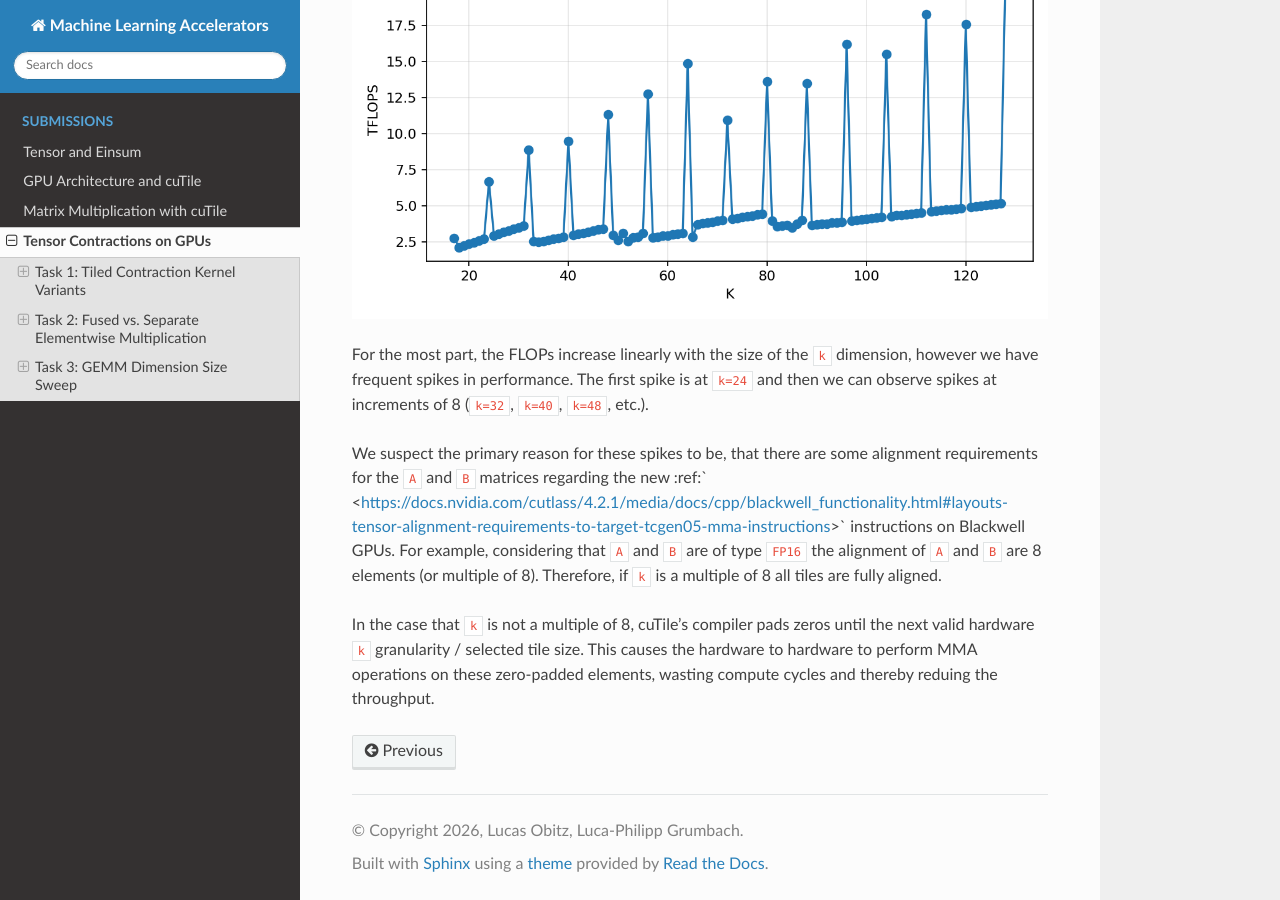
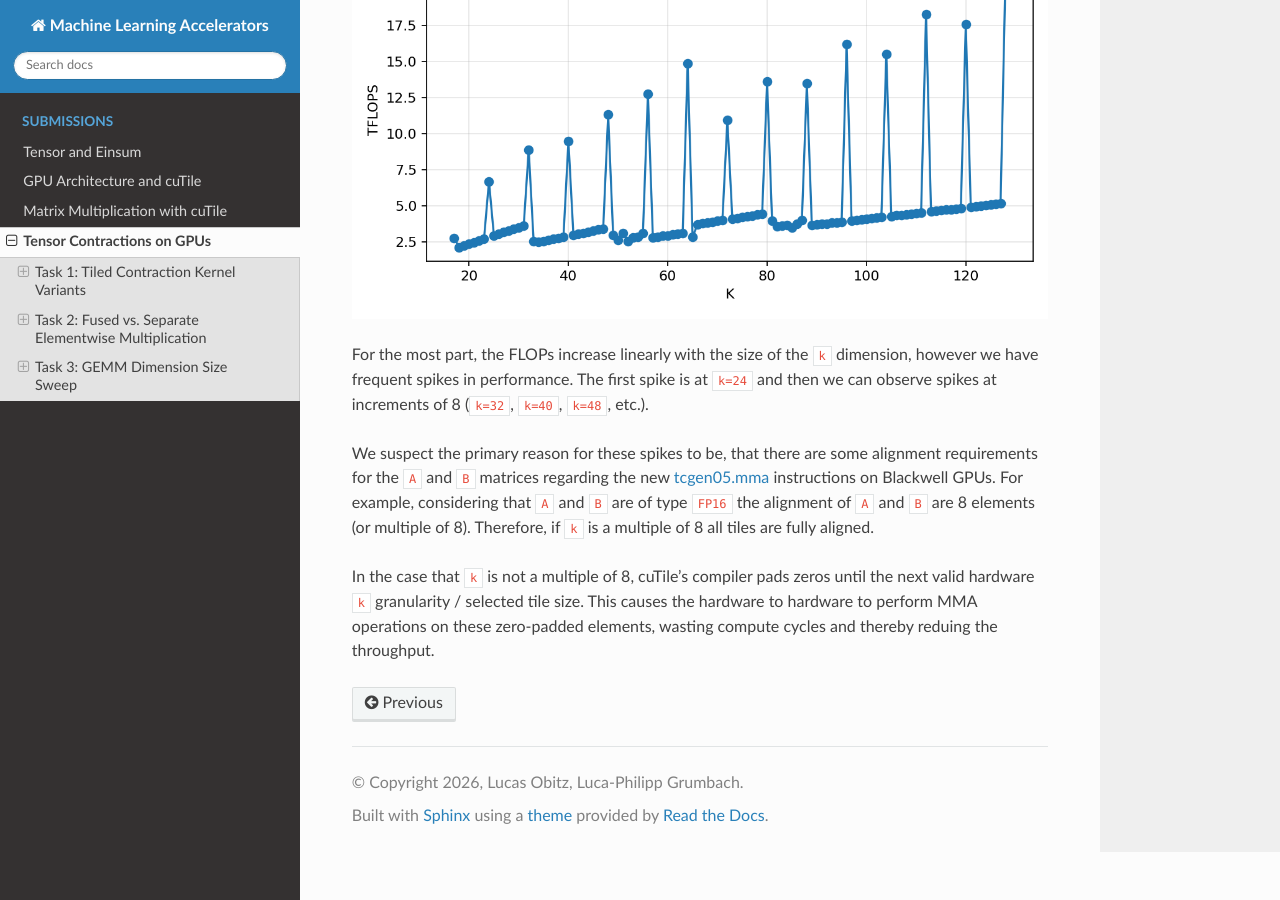
Before and after one commit to Shad00Z/machine-learning-accelerators, a Sphinx documentation site: the page built from docs/source/submissions/04_tensor_contractions.rst, in a window 1280 px wide and 900 px high, scrolled down 11299 px. Built offline with Sphinx 7.4.7 and the Read the Docs theme 3.1.0, drawn with Linux system fonts in a browser that asks for light colours; part of the change alters nothing that is shown.

Commit message:
fix link

```diff
--- a/docs/source/submissions/04_tensor_contractions.rst
+++ b/docs/source/submissions/04_tensor_contractions.rst
@@ -528,7 +528,7 @@ For the most part, the FLOPs increase linearly with the size of the ``k`` dimens
 however we have frequent spikes in performance.
 The first spike is at ``k=24`` and then we can observe spikes at increments of 8 (``k=32``, ``k=40``, ``k=48``, etc.).
 
-We suspect the primary reason for these spikes to be, that there are some alignment requirements for the ``A`` and ``B`` matrices regarding the new :ref:` <https://docs.nvidia.com/cutlass/4.2.1/media/docs/cpp/blackwell_functionality.html#layouts-tensor-alignment-requirements-to-target-tcgen05-mma-instructions>` instructions on Blackwell GPUs.
+We suspect the primary reason for these spikes to be, that there are some alignment requirements for the ``A`` and ``B`` matrices regarding the new `tcgen05.mma <https://docs.nvidia.com/cutlass/4.2.1/media/docs/cpp/blackwell_functionality.html#layouts-tensor-alignment-requirements-to-target-tcgen05-mma-instructions>`_ instructions on Blackwell GPUs.
 For example, considering that ``A`` and ``B`` are of type ``FP16`` the alignment of ``A`` and ``B`` are 8 elements (or multiple of 8).
 Therefore, if ``k`` is a multiple of 8 all tiles are fully aligned.
 
```
